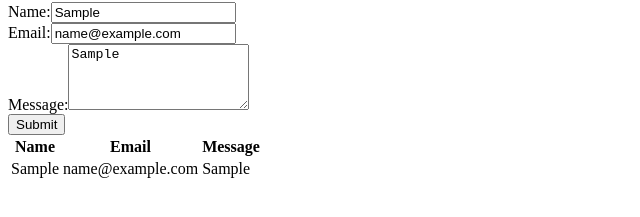
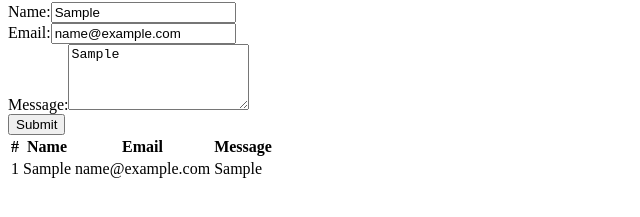
Before and after one commit to dananjayaabeytd/Angular-Basics, an Angular app: page / in a window 1280 px wide. Both pictures are taken after typing "Sample", "name@example.com", "Sample" into the empty fields and a click on the button "Submit". Shown: the part 99-316 px from the top of the page, without its empty margins (0-640 px from the left). Built offline with nearby package versions, Linux system fonts and the light colour scheme.

Commit message:
update index column in table

```diff
--- a/src/app/my-first-comp/my-first-comp.component.html
+++ b/src/app/my-first-comp/my-first-comp.component.html
@@ -43,6 +43,7 @@
   <table *ngIf="isSubmitted">
     <thead>
         <tr>
+            <th>#</th>
             <th>Name</th>
             <th>Email</th>
             <th>Message</th>
@@ -50,7 +51,8 @@
     </thead>
 
     <tbody>
-        <tr *ngFor="let msg of messages">
+        <tr *ngFor="let msg of messages;let i = index">
+            <td>{{i+1}}</td>
             <td>{{msg.name}}</td>
             <td>{{msg.email}}</td>
             <td>{{msg.message}}</td>
```
